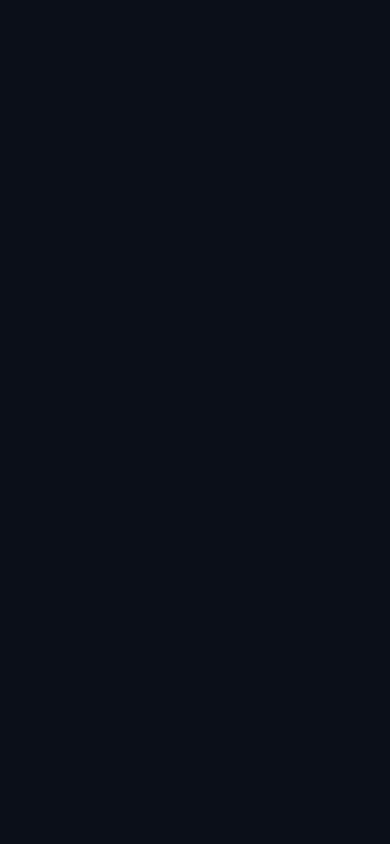
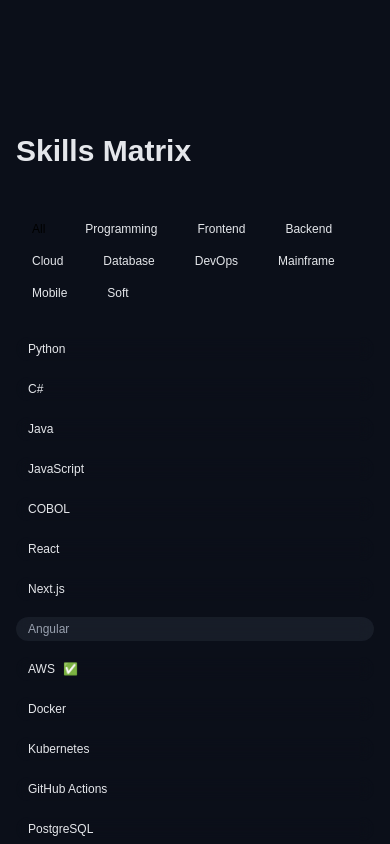
Before and after one commit to devtalent2030/portfolio_2025, a Next.js app: page / in a window 390 px wide. Shown: the part 5940-6784 px from the top of the page. Built offline with nearby package versions, Linux system fonts and the light colour scheme.

Commit message:
feat(skills): add skills matrix with filter bar & badges

```diff
--- a/package.json
+++ b/package.json
@@ -19,7 +19,8 @@
     "next": "15.3.1",
     "next-themes": "^0.4.6",
     "react": "^19.0.0",
-    "react-dom": "^19.0.0"
+    "react-dom": "^19.0.0",
+    "zustand": "^5.0.4"
   },
   "devDependencies": {
     "@eslint/eslintrc": "^3",
--- a/src/app/page.tsx
+++ b/src/app/page.tsx
@@ -2,6 +2,7 @@ import Hero from '../components/sections/Hero'; // Top-of-page intro section wit
 import About from '../components/sections/About'; // About Me section with MDX and timeline
 import Experience from '../components/sections/Experience';
 import Projects from '@/components/sections/Projects';
+import Skills from '@/components/sections/Skills';
 
 export default function Home() {
   console.log('Hero default export typeof =', typeof Hero);
@@ -28,7 +29,7 @@ export default function Home() {
       {/* PROJECTS */}
       <Projects />
 
-
+      <Skills />
       {/* Projects Section: Will contain dynamic cards with hover interactions and modals */}
       <section id="projects" className="min-h-[80vh]" />
 
--- /dev/null
+++ b/src/components/sections/Skills.tsx
@@ -0,0 +1,98 @@
+'use client';
+
+import SkillBadge, { Level } from '@/components/ui/SkillBadge';
+import { useSkillFilter, SkillCategory } from '@/state/skillFilter';
+
+type Skill = {
+  name: string;
+  level: Level;
+  category: SkillCategory;
+  certified?: boolean;
+  note?: string;
+};
+
+// 🔥  Sample data – extend freely!
+const skills: Skill[] = [
+  // Programming
+  { name: 'Python', level: 'Expert', category: 'Programming', note: 'AI Resume Screener' },
+  { name: 'C#', level: 'Expert', category: 'Programming', note: 'Unity GPT‑4 NPC' },
+  { name: 'Java', level: 'Intermediate', category: 'Programming' },
+  { name: 'JavaScript', level: 'Expert', category: 'Programming', note: 'Next.js & React' },
+  { name: 'COBOL', level: 'Intermediate', category: 'Mainframe', note: 'Mainframe Suite' },
+
+  // Frontend
+  { name: 'React', level: 'Expert', category: 'Frontend', note: 'SecuriScan, Dashboard' },
+  { name: 'Next.js', level: 'Expert', category: 'Frontend', note: 'AI Screener UI' },
+  { name: 'Angular', level: 'Familiar', category: 'Frontend' },
+
+  // Cloud & DevOps
+  { name: 'AWS', level: 'Intermediate', category: 'Cloud', certified: true },
+  { name: 'Docker', level: 'Expert', category: 'DevOps', note: 'DevOps Dashboard' },
+  { name: 'Kubernetes', level: 'Intermediate', category: 'DevOps', note: 'Shopify project' },
+  { name: 'GitHub Actions', level: 'Expert', category: 'DevOps' },
+
+  // Database
+  { name: 'PostgreSQL', level: 'Expert', category: 'Database', note: 'SecuriScan' },
+  { name: 'MongoDB', level: 'Intermediate', category: 'Database' },
+
+  // Mobile
+  { name: 'Flutter', level: 'Intermediate', category: 'Mobile', note: 'Wellness App' },
+
+  // Soft skills
+  { name: 'Agile / Scrum', level: 'Expert', category: 'Soft' },
+  { name: 'Mentorship', level: 'Expert', category: 'Soft' },
+];
+
+const categories: SkillCategory[] = [
+  'All',
+  'Programming',
+  'Frontend',
+  'Backend',
+  'Cloud',
+  'Database',
+  'DevOps',
+  'Mainframe',
+  'Mobile',
+  'Soft',
+];
+
+export default function Skills() {
+  const { active, setActive } = useSkillFilter();
+
+  const filtered = active === 'All'
+    ? skills
+    : skills.filter((s) => s.category === active);
+
+  return (
+    <section id="skills" className="mx-auto max-w-6xl px-4 py-32">
+      <h2 className="mb-12 text-3xl font-bold text-surge">Skills Matrix</h2>
+
+      {/* Filter Bar */}
+      <div className="mb-8 flex flex-wrap gap-2">
+        {categories.map((cat) => (
+          <button
+            key={cat}
+            onClick={() => setActive(cat)}
+            className={`rounded-full px-4 py-1 text-xs font-medium transition
+                         ${active === cat ? 'bg-surge text-black' : 'bg-skin-muted/10 text-skin-muted hover:bg-skin-muted/20'}`}
+          >
+            {cat}
+          </button>
+        ))}
+      </div>
+
+      {/* Skills Grid */}
+      <div className="grid gap-4 sm:grid-cols-2 md:grid-cols-3 lg:grid-cols-4">
+        {filtered.map((skill) => (
+          <SkillBadge
+            key={skill.name}
+            name={skill.name}
+            level={skill.level}
+            certified={skill.certified}
+            note={skill.note}
+          />
+        ))}
+      </div>
+    </section>
+  );
+}
--- /dev/null
+++ b/src/components/ui/SkillBadge.tsx
@@ -0,0 +1,40 @@
+'use client';
+
+import { motion } from 'framer-motion';
+
+export type Level = 'Expert' | 'Intermediate' | 'Familiar';
+
+type Props = {
+  name: string;
+  icon?: React.ReactNode;
+  level: Level;
+  certified?: boolean;
+  note?: string; // Will be shown in a tooltip via `title`
+};
+
+const levelColors: Record<Level, string> = {
+  Expert: 'bg-surge/20 text-surge',
+  Intermediate: 'bg-indigo/20 text-indigo',
+  Familiar: 'bg-gray-600/20 text-gray-400',
+};
+
+export default function SkillBadge({
+  name,
+  icon,
+  level,
+  certified,
+  note,
+}: Props) {
+  return (
+    <motion.div
+      whileHover={{ y: -2 }}
+      className={`flex items-center gap-2 rounded-full px-3 py-1 text-xs font-medium
+                  backdrop-blur ${levelColors[level]} cursor-default`}
+      title={note || `${name} - ${level}`}
+    >
+      {icon}
+      {name}
+      {certified && <span title="Certified ✅">✅</span>}
+    </motion.div>
+  );
+}
--- /dev/null
+++ b/src/state/skillFilter.ts
@@ -0,0 +1,24 @@
+// Zustand store controlling the active skills category filter
+import { create } from 'zustand';
+
+export type SkillCategory =
+  | 'All'
+  | 'Programming'
+  | 'Frontend'
+  | 'Backend'
+  | 'Cloud'
+  | 'Database'
+  | 'DevOps'
+  | 'Mainframe'
+  | 'Mobile'
+  | 'Soft';
+
+interface SkillFilterState {
+  active: SkillCategory;
+  setActive: (cat: SkillCategory) => void;
+}
+
+export const useSkillFilter = create<SkillFilterState>((set) => ({
+  active: 'All',
+  setActive: (cat) => set({ active: cat }),
+}));
```
Also changed, not shown: 1 other file (tests, documents, lock files or other folders).
